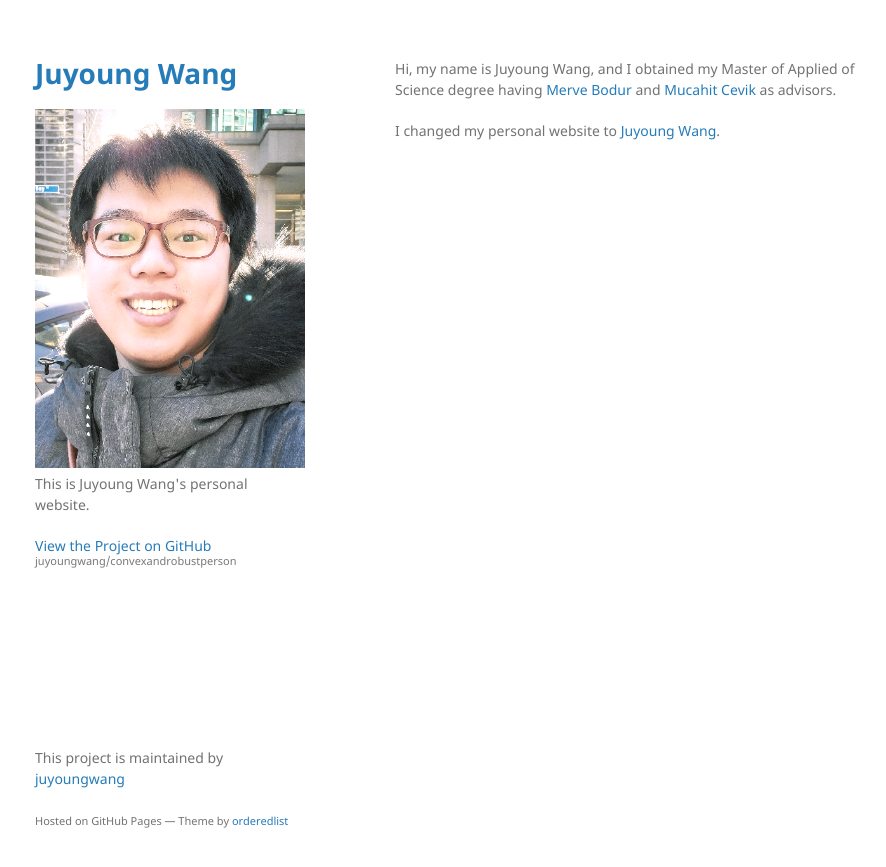
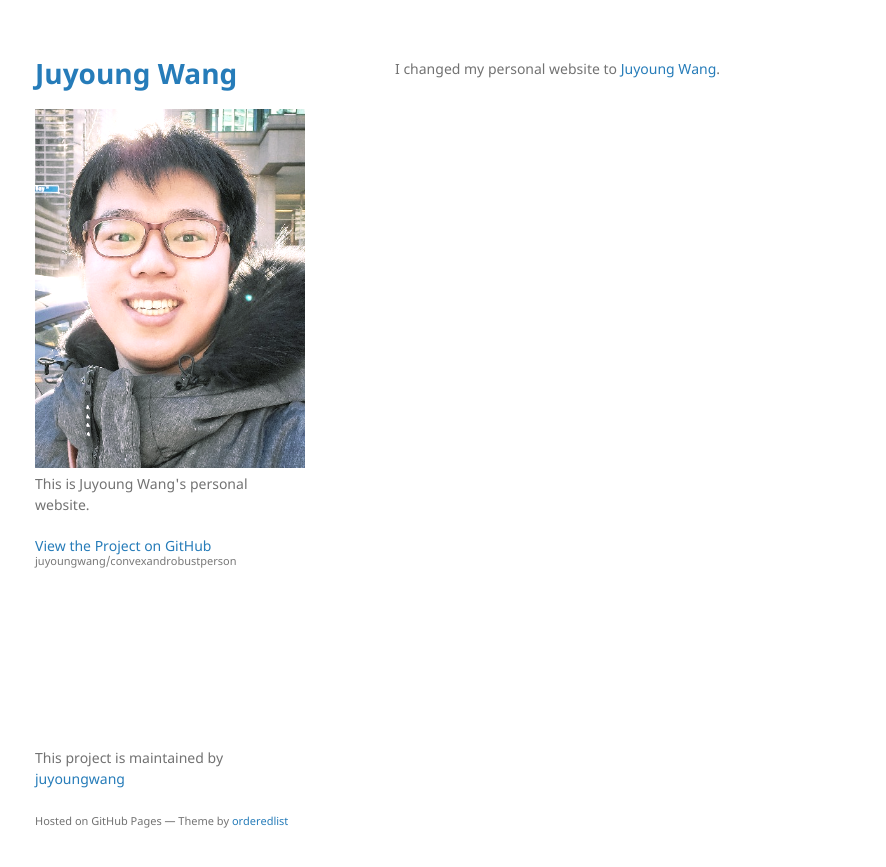
Before and after one commit to juyoungwang/convexandrobustperson, a Jekyll site: the page built from index.md, in a window 1280 px wide. Shown: the top 867 px of the page, without its empty margins (175-1061 px from the left). Built offline with Jekyll 4.4.1, drawn with Linux system fonts in a browser that asks for light colours.

Commit message:
Update index.md

```diff
--- a/index.md
+++ b/index.md
@@ -2,9 +2,6 @@
 layout: default
 ---
 <!-- {%- include mathjax.html -%} -->
-
-
-Hi, my name is Juyoung Wang, and I obtained my Master of Applied of Science degree having [Merve Bodur](https://sites.google.com/site/mervebodr/) and [Mucahit Cevik](https://people.ryerson.ca/mcevik/) as advisors.
 
 I changed my personal website to [Juyoung Wang](https://rainbow-gnome-b828f3.netlify.app/).
 
```
